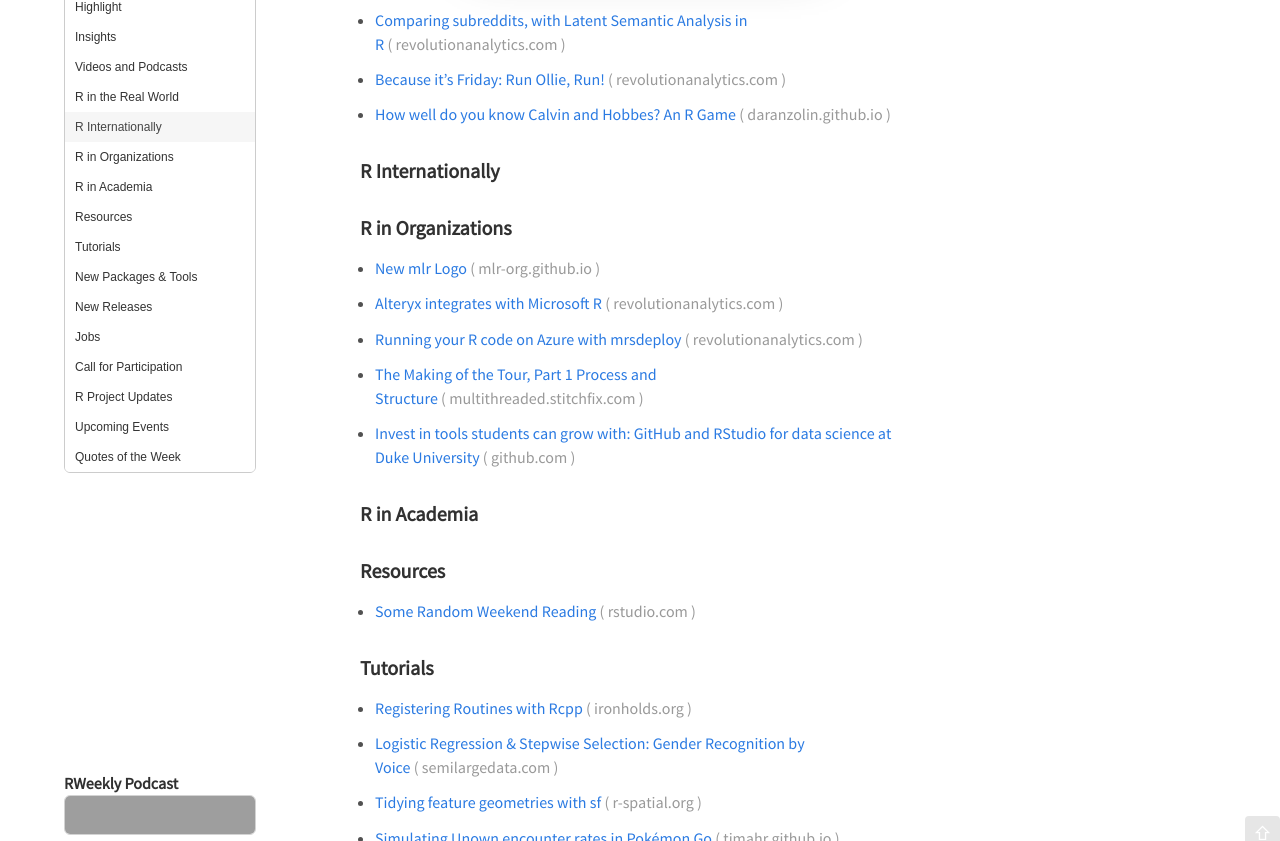
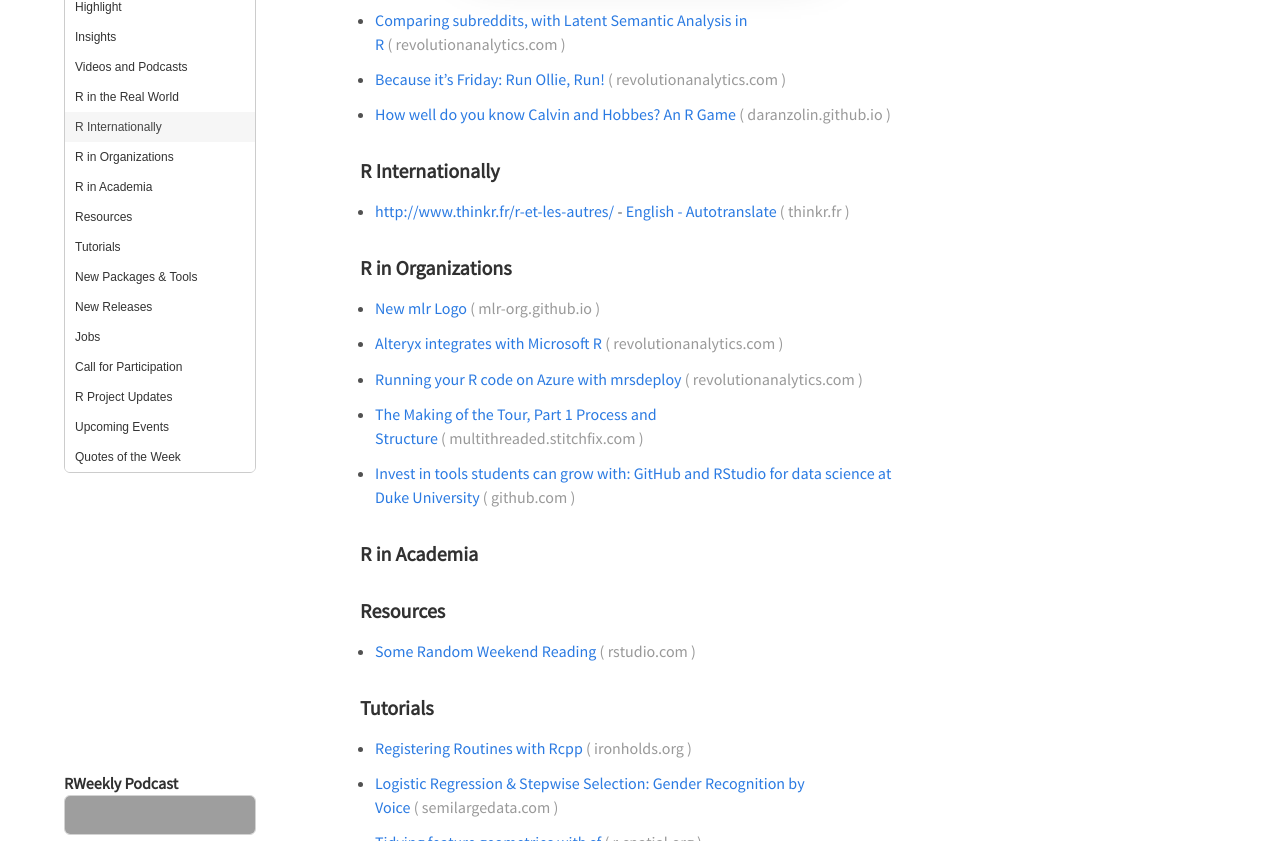
Before and after one commit to rweekly/rweekly.org, a Jekyll site: the page built from draft.md, in a window 1280 px wide and 900 px high, scrolled down 2544 px, cut to the strip 59-900 px from the top of the window. Built offline with Jekyll 4.4.1, drawn with Linux system fonts in a browser that asks for light colours; comment, search, counter and statistics services are not loaded; some of the changed text lies outside the part shown; grey boxes are pictures that could not be loaded.

Commit message:
Update draft.md

```diff
--- a/draft.md
+++ b/draft.md
@@ -68,7 +68,7 @@
 ### R Internationally
 
 
-
++ [http://www.thinkr.fr/r-et-les-autres/](http://www.thinkr.fr/r-et-les-autres/) - [English - Autotranslate](http://translate.google.com/translate?hl=&sl=fr&tl=en&u=http://www.thinkr.fr/r-et-les-autres/)
 
 ### R in Organizations
 
```
Also changed, not shown: other parts of draft.md (+2 -0 lines).
